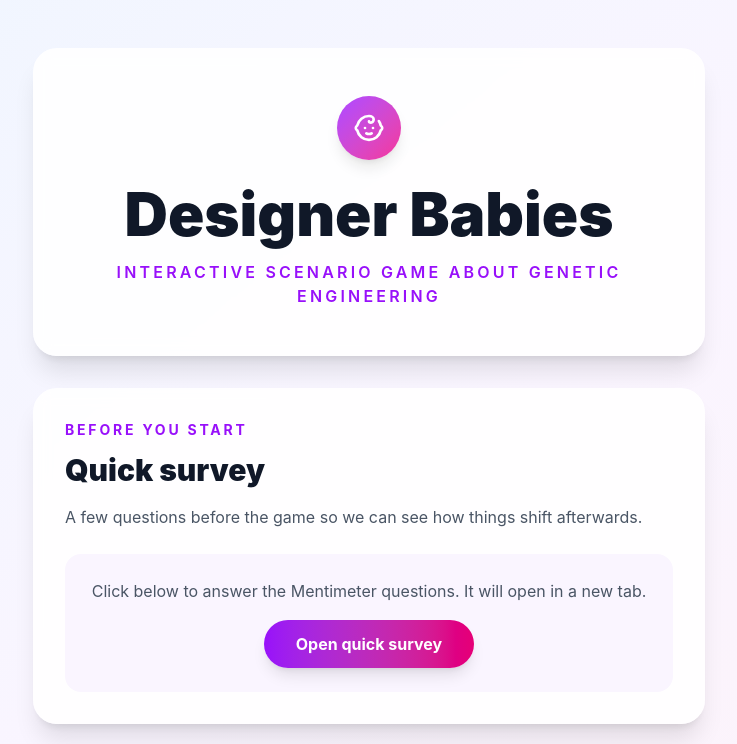
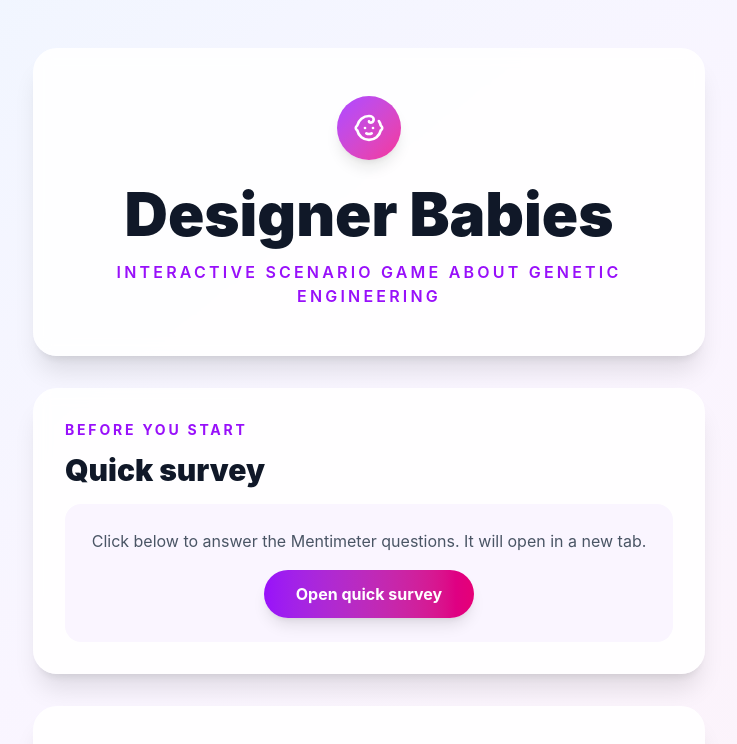
Before and after one commit to anastasia-morf/Designer_babies, a React (Vite) app: page / in a window 1280 px wide. Shown: the top 744 px of the page, without its empty margins (271-1008 px from the left). Built offline with nearby package versions, Linux system fonts and the light colour scheme.

Commit message:
Update GameIntro.tsx

```diff
--- a/src/app/components/GameIntro.tsx
+++ b/src/app/components/GameIntro.tsx
@@ -38,11 +38,6 @@ export function GameIntro({ onModeSelect }: GameIntroProps) {
             Quick survey
           </h2>
 
-          <p className="mb-6 text-sm leading-relaxed text-gray-600 sm:text-base">
-            A few questions before the game so we can see how things shift
-            afterwards.
-          </p>
-
           <div className="rounded-2xl bg-purple-50 p-6 text-center">
             <p className="mb-4 text-sm leading-relaxed text-gray-600 sm:text-base">
               Click below to answer the Mentimeter questions. It will open in a
```
